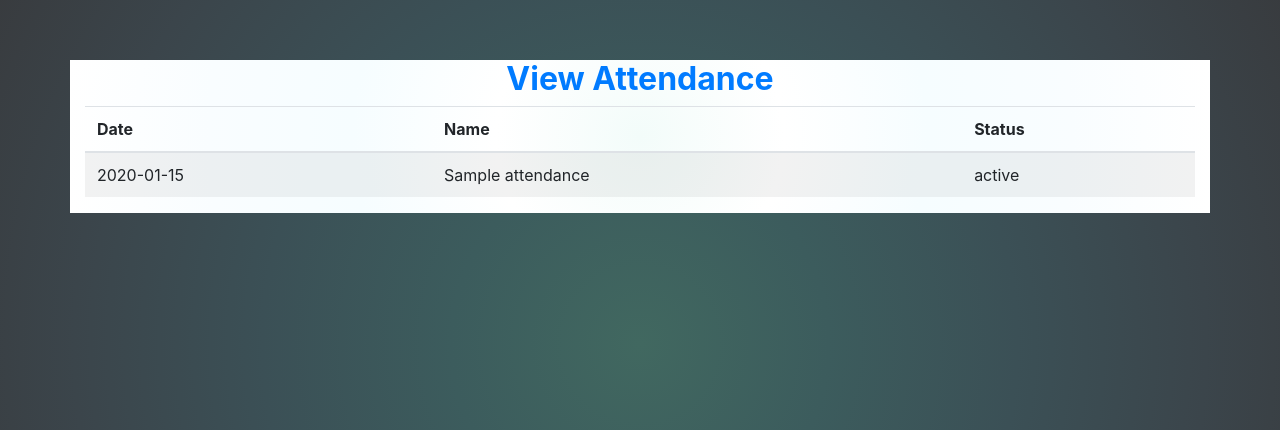
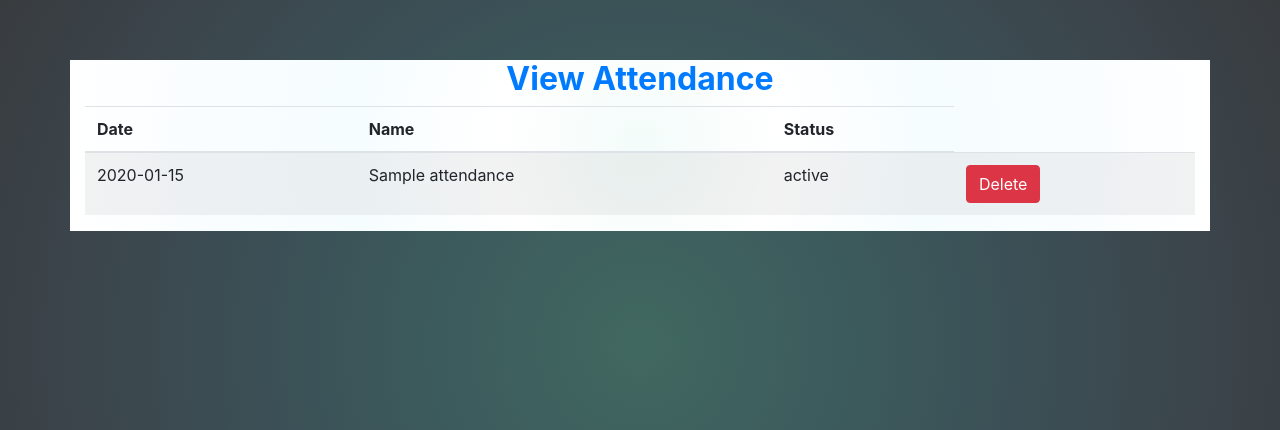
Before and after one commit to Nandita-mvs/gym, a Django app: page /attendance in a window 1280 px wide. Shown: the part 56-486 px from the top of the page. Run offline with Django 3.2, Linux system fonts and the light colour scheme; a user stored in the database is signed in; tables that the repository leaves empty hold one stand-in row (values such as "Sample post"); some libraries are stand-ins or nearby versions.

Commit message:
Update attendance.html

```diff
--- a/templates/attendance.html
+++ b/templates/attendance.html
@@ -26,6 +26,7 @@
             <td>{{i.date}}</td>
             <td>{{i.name}}</td>
             <td>{{i.status}}</td>
+            <td><a class="btn btn-danger" href="{% url 'delete_attendance' i.id %}" onclick="return confirm('Are you sure to delete?')">Delete</a> </td>
         </tr>
         {% endfor %}
         <tbody>
```
